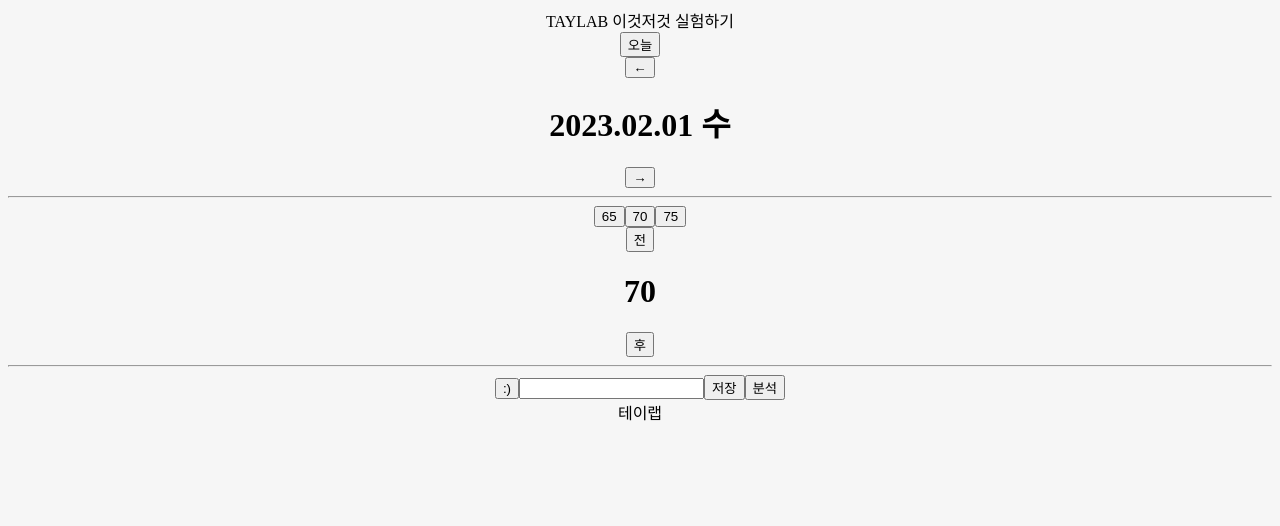
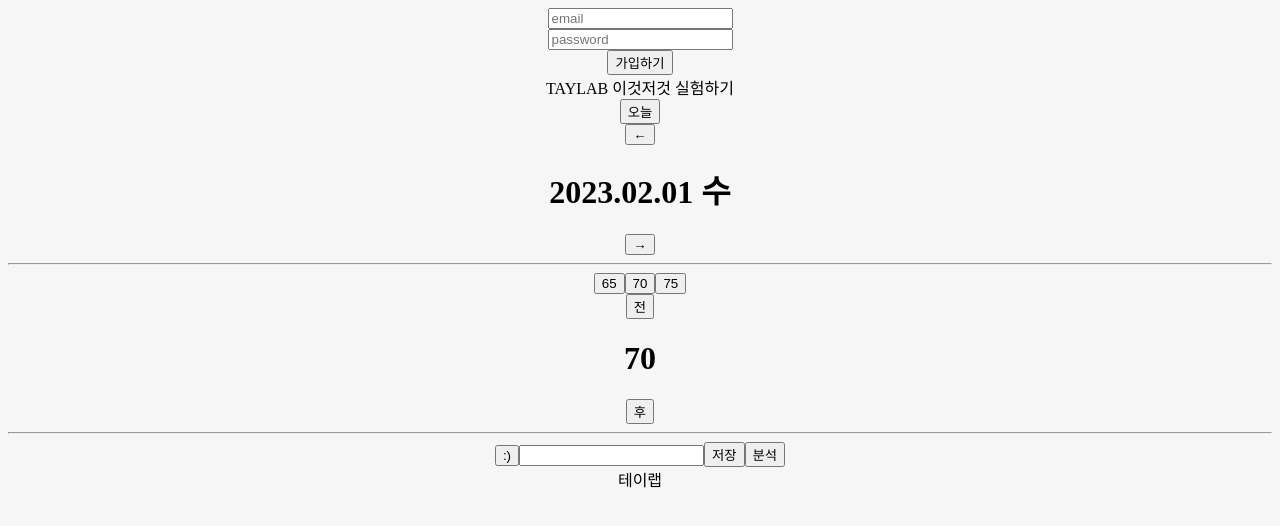
Before and after one commit to taykim7/taylab, a Vue app: page / in a window 1280 px wide. Shown: the top 526 px of the page. Built offline with nearby package versions, Linux system fonts and the light colour scheme.

Commit message:
feature : firebase 추가중

```diff
--- a/package.json
+++ b/package.json
@@ -9,6 +9,7 @@
   },
   "dependencies": {
     "core-js": "^3.8.3",
+    "firebase": "^9.17.1",
     "vue": "^2.6.14"
   },
   "devDependencies": {
--- a/src/App.vue
+++ b/src/App.vue
@@ -1,12 +1,13 @@
 <template>
   <div id="app">
+    <TSignUp></TSignUp>
     <TMain></TMain>
   </div>
 </template>
 
 <script>
 import TMain from './components/layout/TMain.vue'
-
+import TSignUp from './components/layout/TSignUp.vue'
 
 export default {
   data: function(){
@@ -15,7 +16,8 @@ export default {
     }
   },
   components: {
-    'TMain' : TMain
+    TMain,
+    TSignUp,
   }
 
 }
--- a/src/components/layout/TMain.vue
+++ b/src/components/layout/TMain.vue
@@ -1,5 +1,6 @@
 <template>
   <div>
+
     <THeader></THeader>
     <TContents></TContents>
     <TFooter></TFooter>
@@ -11,6 +12,7 @@ import THeader from './THeader.vue'
 import TContents from './TContents.vue'
 import TFooter from './TFooter.vue'
 
+
 export default {
     Data: function(){
     return {
@@ -18,9 +20,9 @@ export default {
     }
   },
   components: {
-    'THeader': THeader,
-    'TContents': TContents,
-    'TFooter': TFooter,
+    THeader,
+    TContents,
+    TFooter,
   }
 }
 </script>
--- /dev/null
+++ b/src/components/layout/TSignUp.vue
@@ -0,0 +1,38 @@
+<template>
+  <div>
+    <input type="text" v-model="email" placeholder="email"><br>
+    <input type="password" v-model="password" placeholder="password"><br>
+    <button v-on:click="signUp">가입하기</button>
+  </div>
+</template>
+
+<script>
+  import firebase from "firebase/app";
+
+  export default {
+    data() {
+      return {
+        email: '',
+        password: ''
+      }
+  },
+  methods: {
+    signUp() {
+      console.log(firebase)
+      // firebase.auth().createUserWithEmailAndPassword(this.email, this.password).then(
+      //   function(user) {
+      //     alert('회원가입 완료!' + user)
+      //   },
+      //   function(err) {
+      //     alert('에러 : ' + err.message)
+      //   }
+      //);
+    }
+  }
+  }
+</script>
+
+
+<style>
+
+</style>
```
Also changed, not shown: 1 other file (tests, documents, lock files or other folders).
